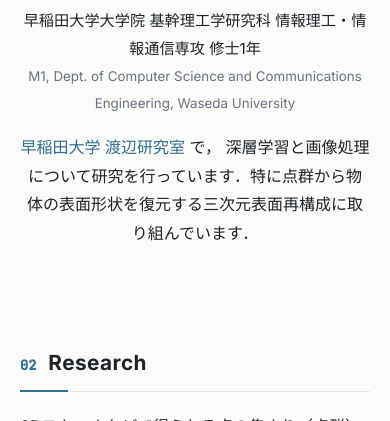
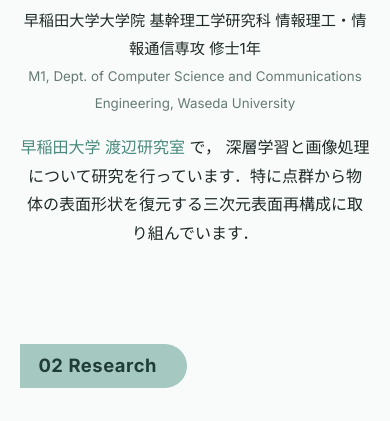
Before and after one commit to eitoga/eitoga.github.io, a plain HTML site: page index.html in a window 390 px wide. Shown: the part 343-764 px from the top of the page. Drawn offline with Linux system fonts and the light colour scheme.

Commit message:
Refactor CSS variables and section title styles
Updated CSS variables for colors and sizes, modified section title styles, and adjusted responsive design for smaller screens.

```diff
--- a/style.css
+++ b/style.css
@@ -1,11 +1,13 @@
 /* ===== 色やサイズの設定（ここを変えると全体が変わる） ===== */
 :root {
-  --bg: #fbfbf9;
-  --text: #1f2328;
-  --muted: #6b7280;
-  --line: #e5e7eb;
-  --accent: #2f6f8f;        /* 見出し番号・リンクの色 */
-  --accent-soft: #e6f0f4;
+  --bg: #f8fbfa;
+  --text: #1f2a28;
+  --muted: #667a75;
+  --line: #dbe7e3;
+  --accent: #4a8a7c;          /* リンクの色 */
+  --accent-soft: #e4f0ed;
+  --heading-bg: #a5c9c1;      /* 見出しラベルの背景 */
+  --heading-text: #1f3d36;    /* 見出しラベルの文字 */
   --award: #a36a00;
   --award-soft: #fbf1dc;
   --max-width: 760px;
@@ -13,12 +15,14 @@
 
 @media (prefers-color-scheme: dark) {
   :root {
-    --bg: #15171a;
-    --text: #e6e6e6;
-    --muted: #9aa0a6;
-    --line: #2c3036;
-    --accent: #7fb8d4;
-    --accent-soft: #1e2a31;
+    --bg: #141a19;
+    --text: #e3ebe8;
+    --muted: #9bb0aa;
+    --line: #2a3633;
+    --accent: #8cc3b6;
+    --accent-soft: #1d2a27;
+    --heading-bg: #3d6b61;
+    --heading-text: #eef6f3;
     --award: #e0b45c;
     --award-soft: #2c2516;
   }
@@ -110,42 +114,20 @@ a:hover { text-decoration: underline; }
 .intro p { margin: 0 0 8px; }
 .intro .en { color: var(--muted); font-size: 0.93rem; }
 
-/* ===== セクション見出し（番号＋英語＋日本語） ===== */
+/* ===== セクション見出し（右だけ丸いラベル） ===== */
 section { margin-top: 56px; }
 
 .section-title {
-  display: flex;
-  align-items: baseline;
-  gap: 12px;
+  display: inline-block;
   margin: 0 0 20px;
-  padding-bottom: 10px;
-  border-bottom: 1px solid var(--line);
-  position: relative;
-}
-/* 下線の左側だけアクセント色にする */
-.section-title::after {
-  content: "";
-  position: absolute;
-  left: 0;
-  bottom: -1px;
-  width: 48px;
-  height: 2px;
-  background: var(--accent);
-}
-.section-title .num {
-  font-family: "JetBrains Mono", monospace;
-  font-size: 0.85rem;
-  color: var(--accent);
-}
-.section-title .en {
-  font-size: 1.5rem;
+  padding: .5em 1.6em .5em 1em;
+  background-color: var(--heading-bg);
+  color: var(--heading-text);
+  border-radius: 0 99px 99px 0;
+  font-size: 1.25rem;
   font-weight: 700;
-  letter-spacing: 0.02em;
-}
-.section-title .ja {
-  font-size: 0.85rem;
-  color: var(--muted);
-  font-weight: 500;
+  letter-spacing: 0.03em;
+  line-height: 1.4;
 }
 
 h3 {
@@ -234,6 +216,6 @@ footer {
   .hero { flex-direction: column; text-align: center; padding-top: 40px; }
   .links { justify-content: center; }
   .news li, .timeline li { grid-template-columns: 1fr; gap: 0; }
-  .section-title .en { font-size: 1.3rem; }
+  .section-title { font-size: 1.15rem; }
   .topnav { gap: 12px; font-size: 0.78rem; }
 }
```
